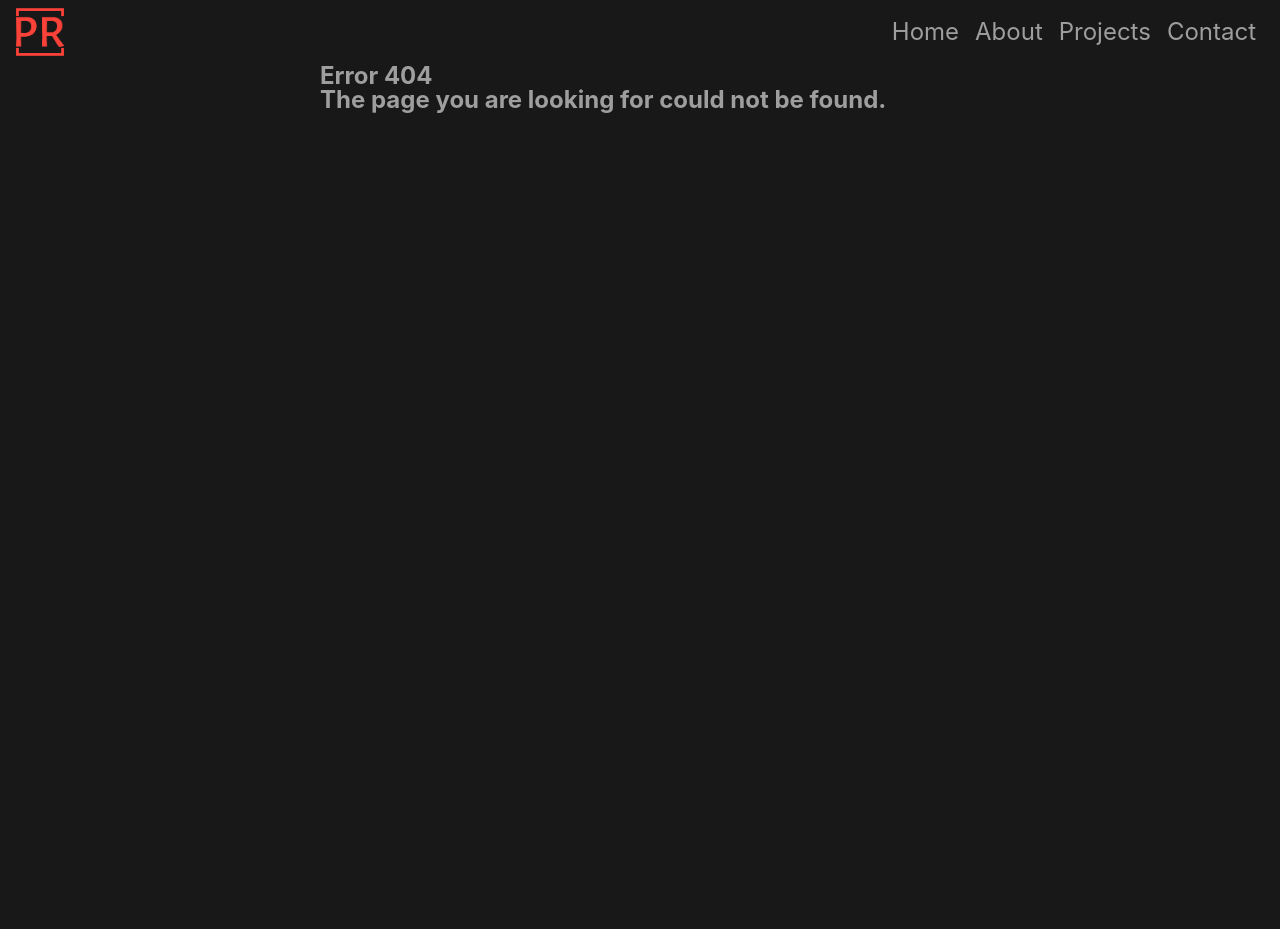
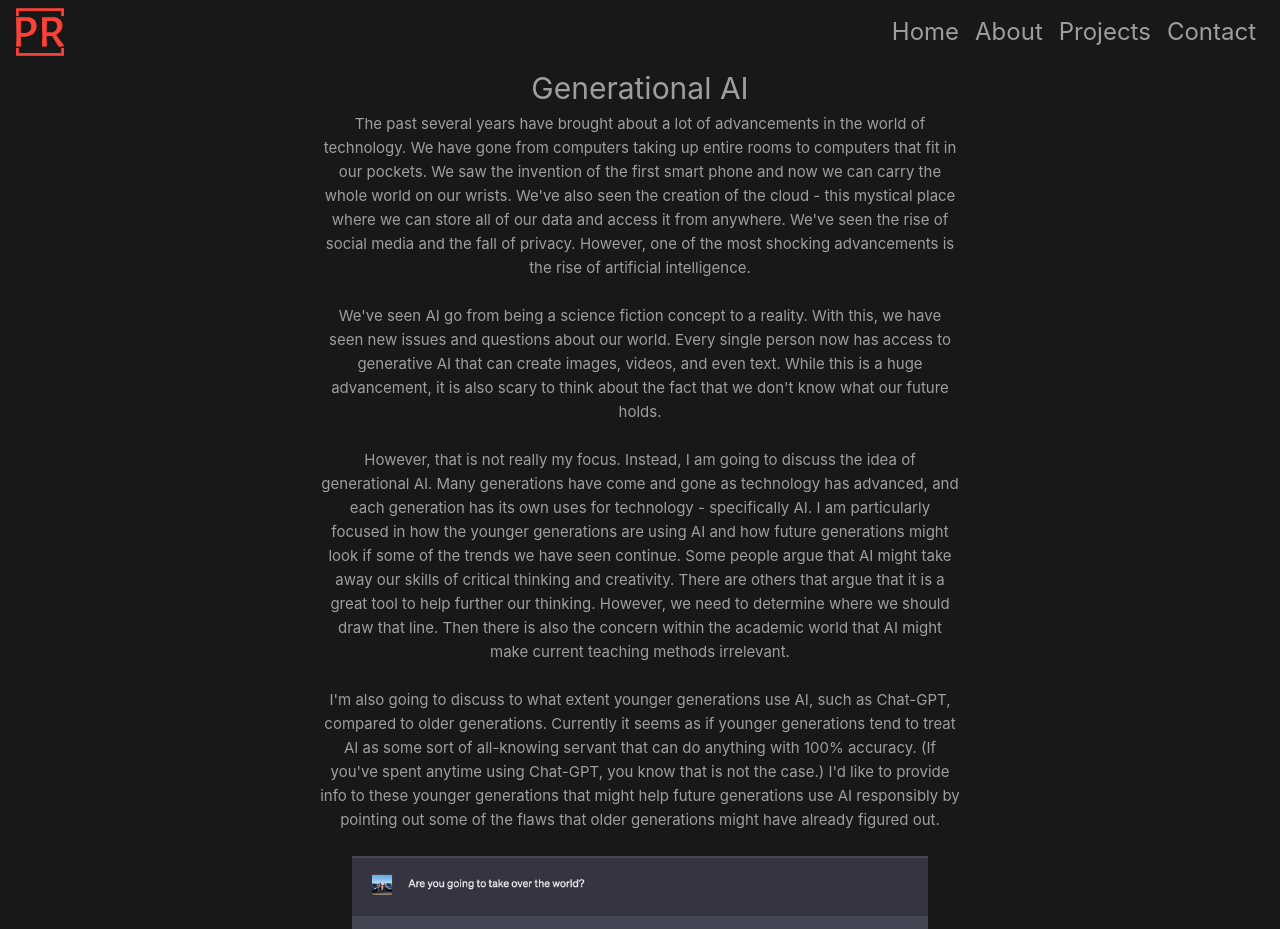
Before and after one commit to proesslet/Portfolio, a Vue app: page /generationalai in a window 1280 px wide. Before the commit this address had no page. Shown: the top 929 px of the page. Before the commit the page ends 800 px from the top, so only its background shows below. Built offline with nearby package versions, Linux system fonts and the light colour scheme.

Commit message:
added generational ai post

```diff
--- /dev/null
+++ b/src/pages/GenerationalAiPage.vue
@@ -0,0 +1,80 @@
+<template>
+  <div id="main">
+    <h1>Generational AI</h1>
+    <p>
+      The past several years have brought about a lot of advancements in the
+      world of technology. We have gone from computers taking up entire rooms to
+      computers that fit in our pockets. We saw the invention of the first smart
+      phone and now we can carry the whole world on our wrists. We've also seen
+      the creation of the cloud - this mystical place where we can store all of
+      our data and access it from anywhere. We've seen the rise of social media
+      and the fall of privacy. However, one of the most shocking advancements is
+      the rise of artificial intelligence.
+    </p>
+    <br />
+    <p>
+      We've seen AI go from being a science fiction concept to a reality. With
+      this, we have seen new issues and questions about our world. Every single
+      person now has access to generative AI that can create images, videos, and
+      even text. While this is a huge advancement, it is also scary to think
+      about the fact that we don't know what our future holds.
+    </p>
+    <br />
+    <p>
+      However, that is not really my focus. Instead, I am going to discuss the
+      idea of generational AI. Many generations have come and gone as technology
+      has advanced, and each generation has its own uses for technology -
+      specifically AI. I am particularly focused in how the younger generations
+      are using AI and how future generations might look if some of the trends
+      we have seen continue. Some people argue that AI might take away our
+      skills of critical thinking and creativity. There are others that argue
+      that it is a great tool to help further our thinking. However, we need to
+      determine where we should draw that line. Then there is also the concern
+      within the academic world that AI might make current teaching methods
+      irrelevant.
+    </p>
+    <br />
+    <p>
+      I'm also going to discuss to what extent younger generations use AI, such
+      as Chat-GPT, compared to older generations. Currently it seems as if
+      younger generations tend to treat AI as some sort of all-knowing servant
+      that can do anything with 100% accuracy. (If you've spent anytime using
+      Chat-GPT, you know that is not the case.) I'd like to provide info to
+      these younger generations that might help future generations use AI
+      responsibly by pointing out some of the flaws that older generations might
+      have already figured out.
+    </p>
+    <br />
+    <img
+      id="gptimg"
+      src="../assets/gpt.png"
+      alt="A screenshot of Chat-GPT where the user asked if it was going to take over the world."
+    />
+  </div>
+</template>
+
+<script>
+export default {
+  title() {
+    return "Generational AI | Preston";
+  },
+  name: "GenerationalAiPage",
+  data() {
+    return {};
+  },
+  methods: {},
+  mounted() {},
+};
+</script>
+
+<style scoped>
+#main {
+  width: 50%;
+  margin: 0 auto;
+  text-align: center;
+}
+#gptimg {
+  max-width: 90%;
+  margin: 0 auto;
+}
+</style>
--- a/src/router/main.js
+++ b/src/router/main.js
@@ -5,6 +5,7 @@ import AboutPage from "../pages/AboutPage.vue";
 import ContactPage from "../pages/ContactPage.vue";
 import ProjectsPage from "../pages/ProjectsPage.vue";
 import PageNotFound from "../pages/PageNotFound.vue";
+import GenerationalAiPage from "../pages/GenerationalAiPage.vue";
 
 const history = createWebHistory();
 const routes = [
@@ -25,6 +26,10 @@ const routes = [
     component: ProjectsPage,
   },
   {
+    path: "/generationalai",
+    component: GenerationalAiPage,
+  },
+  {
     path: "/:pathMatch(.*)*",
     component: PageNotFound,
   },
```
Also changed, not shown: src/assets/gpt.png (added).
